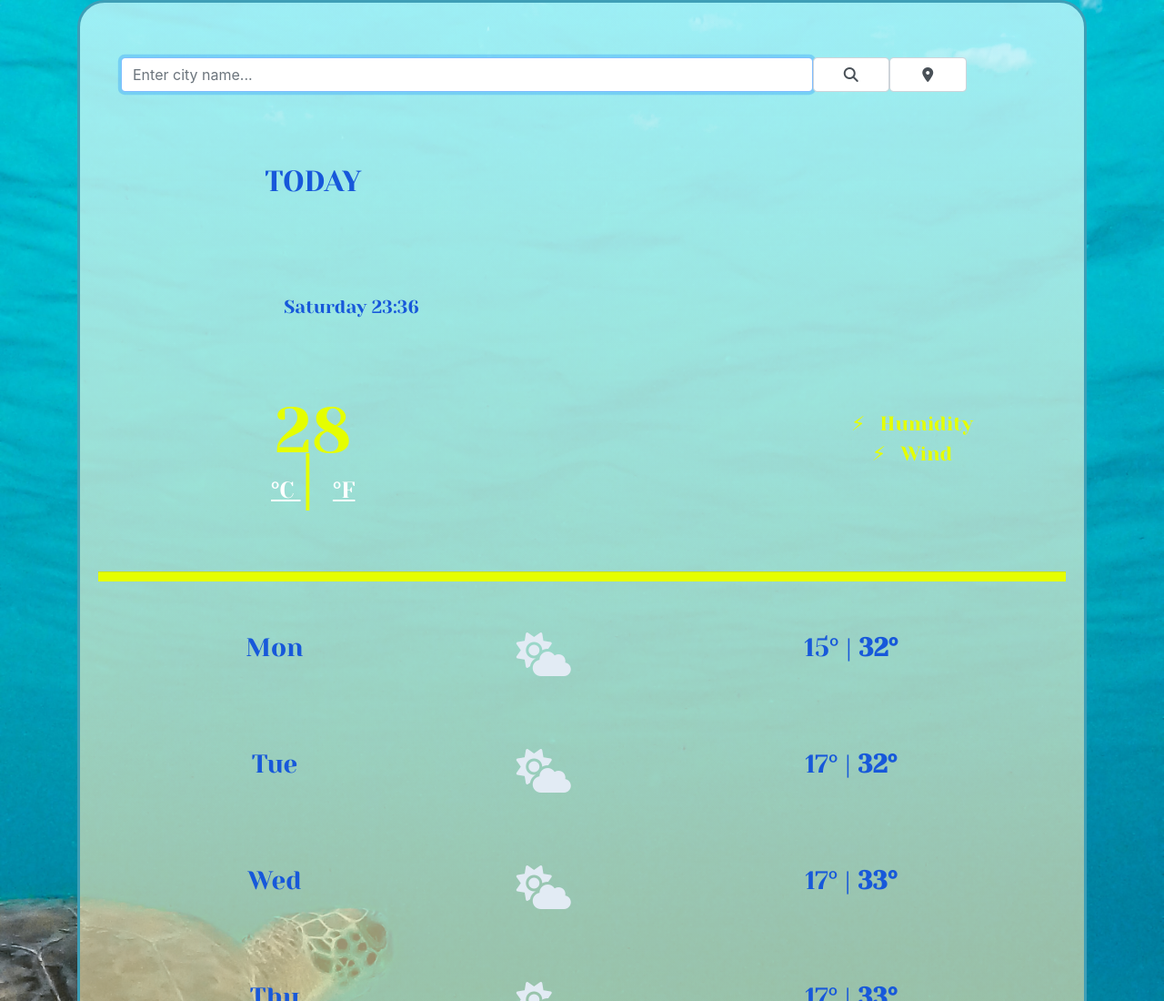
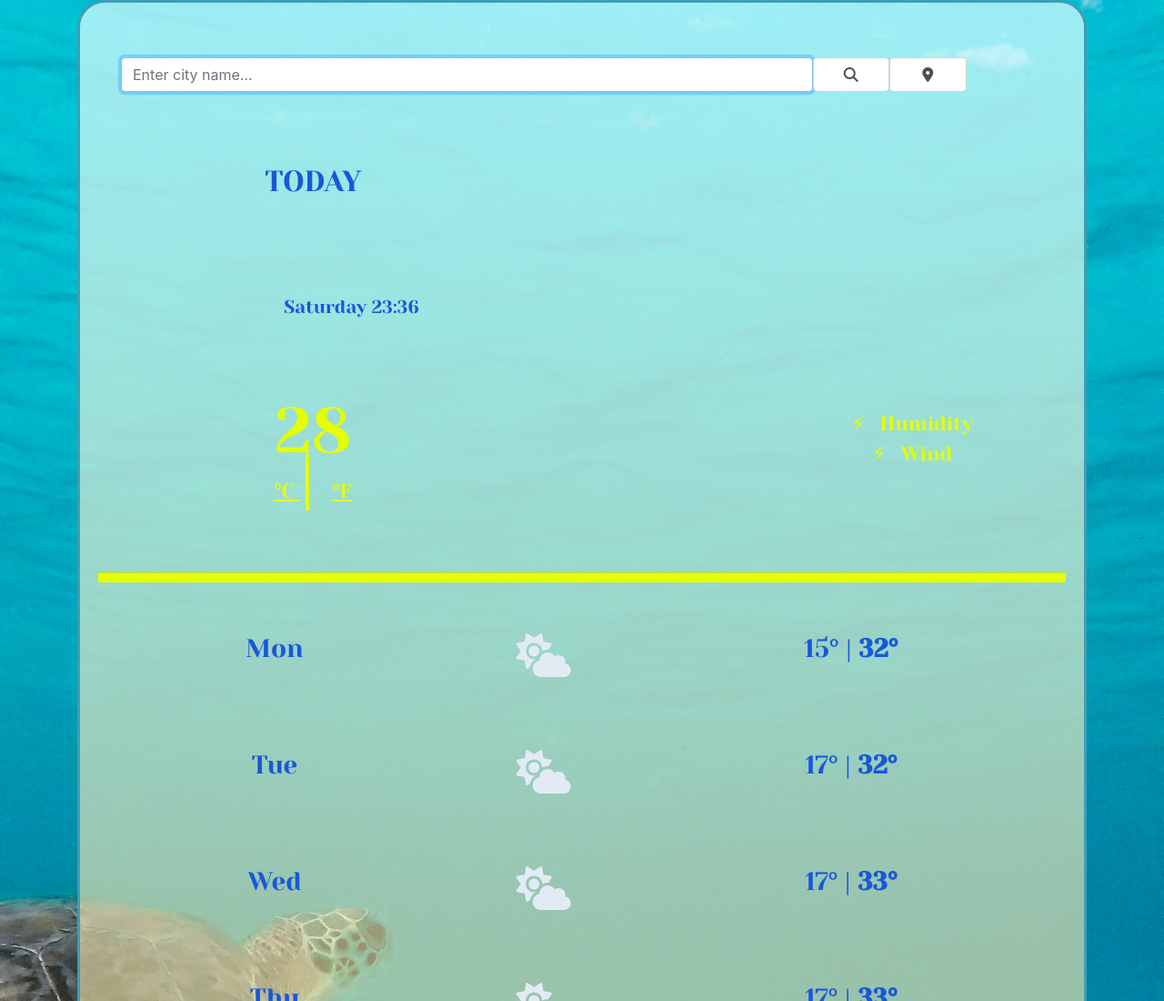
Before and after one commit to Jenn-reyes/Weather-app, a plain HTML site: page index.html in a window 1280 px wide. Shown: the top 1100 px of the page at 91% size. Drawn offline with nearby package versions, Linux system fonts and the light colour scheme; no server answers.

Commit message:
Update style.css

```diff
--- a/src/style.css
+++ b/src/style.css
@@ -86,10 +86,7 @@ body {
     padding: 75px;
   }
 
-  .units .change-temp-btn {
-    font-size: 25px;
-    color: #fff;
-  }
+
 
   .units .active {
     color: black;
```
